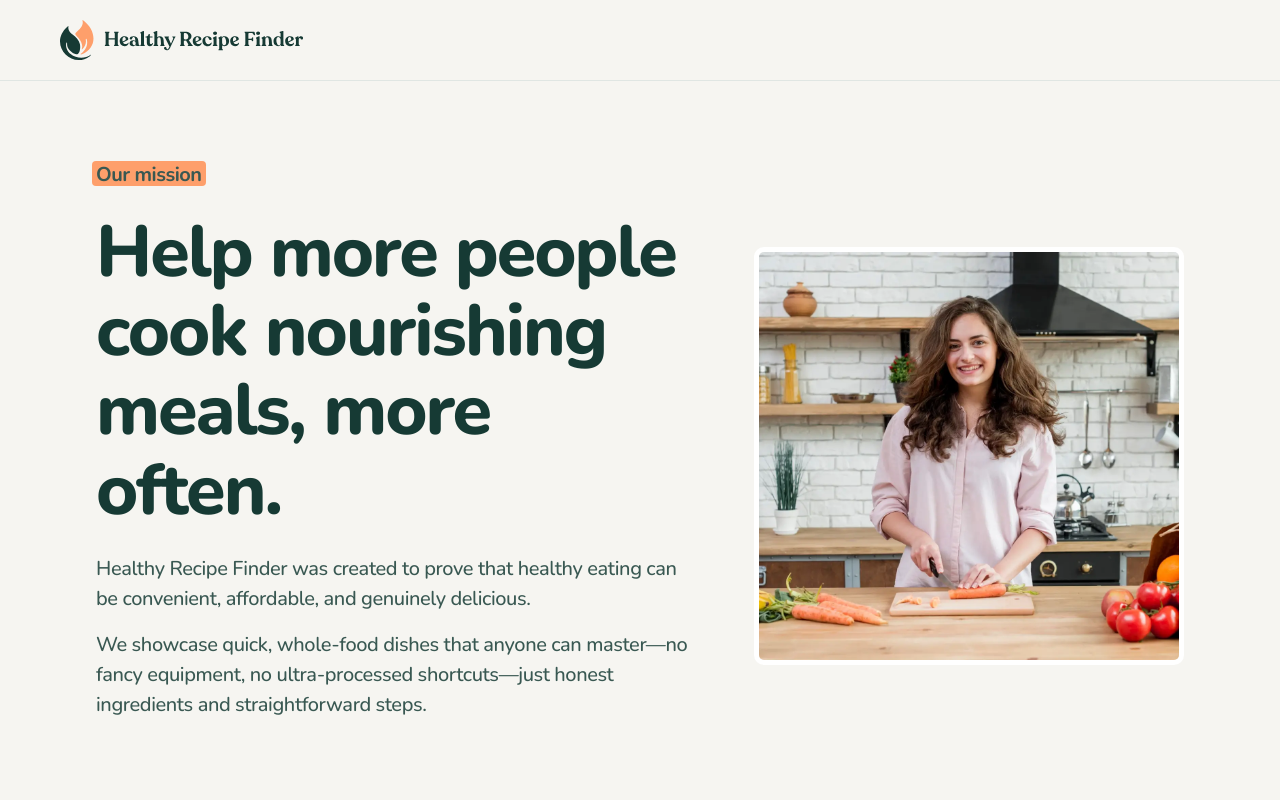
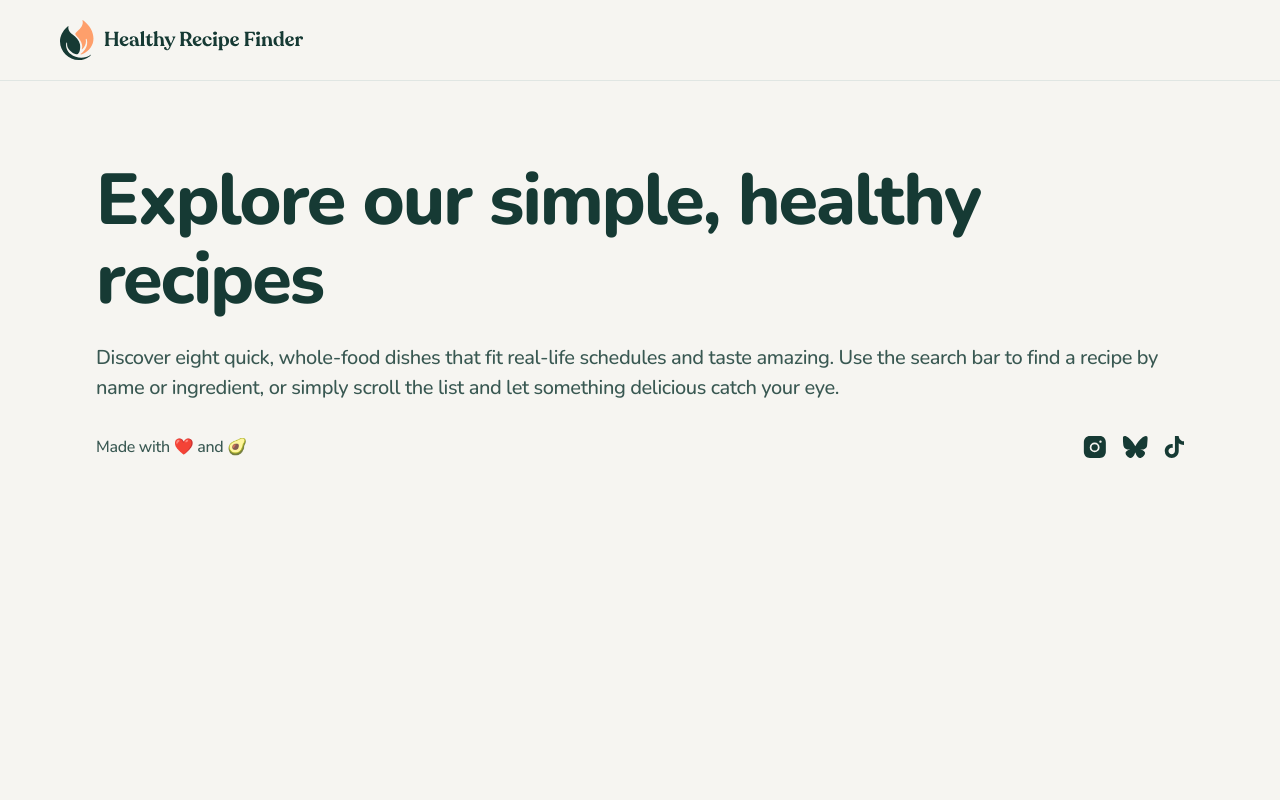
Before and after one commit to haipinggong/recipe-finder, a React (Vite) app: page / in a window 1280 px wide. Shown: the top 800 px of the page. Built offline with nearby package versions, Linux system fonts and the light colour scheme.

Commit message:
Add Recipes

```diff
--- a/index.html
+++ b/index.html
@@ -4,7 +4,7 @@
     <meta charset="UTF-8" />
     <link rel="icon" type="image/svg+xml" href="/vite.svg" />
     <meta name="viewport" content="width=device-width, initial-scale=1.0" />
-    <title>Healthy Recipe Finder</title>
+    <title>Frontend Mentor | Recipe finder website</title>
   </head>
   <body>
     <div id="root"></div>
--- a/src/App.tsx
+++ b/src/App.tsx
@@ -1,5 +1,6 @@
 import { Home } from "./pages/Home/Home";
 import { About } from "./pages/About/About";
+import { Recipes } from "./pages/Recipes/Recipes";
 import { Header } from "./components/Header/Header";
 import { Footer } from "./components/Footer/Footer";
 
@@ -8,7 +9,8 @@ function App() {
     <>
       <Header />
       {/* <Home /> */}
-      <About />
+      {/* <About /> */}
+      <Recipes />
       <Footer />
     </>
   );
--- /dev/null
+++ b/src/pages/Recipes/Hero/Hero.styles.ts
@@ -0,0 +1,48 @@
+import { type SxProps, type Theme } from "@mui/material";
+
+export const styles: Record<string, SxProps<Theme>> = {
+  container: (theme: Theme) => ({
+    display: "flex",
+    flexDirection: "column",
+    alignItems: "flex-start",
+    marginTop: 6,
+    [theme.breakpoints.up("lg")]: {
+      alignItems: "center",
+      marginTop: 10,
+      flexDirection: "row",
+      gap: 8,
+    },
+  }),
+  content: {
+    display: "flex",
+    flexDirection: "column",
+    alignItems: "flex-start",
+    gap: 3,
+  },
+  title: {
+    position: "relative",
+    "&::before": {
+      content: '""',
+      position: "absolute",
+      left: "-4px",
+      right: "-4px",
+      height: "1.25em",
+      backgroundColor: "#FE9F6B",
+      zIndex: -1,
+      borderRadius: 1,
+    },
+  },
+  description: {
+    display: "flex",
+    flexDirection: "column",
+    gap: 2,
+  },
+  image: {
+    width: "100%",
+    height: "100%",
+    objectFit: "cover",
+    marginTop: 5,
+    border: `5px solid white`,
+    borderRadius: 2.5,
+  },
+};
--- /dev/null
+++ b/src/pages/Recipes/Hero/Hero.tsx
@@ -0,0 +1,22 @@
+import { Box, Typography } from "@mui/material";
+import { styles } from "./Hero.styles";
+
+export const Hero = () => {
+  return (
+    <Box component="section" sx={styles.container}>
+      <Box sx={styles.content}>
+        <Typography variant="h1">
+          Explore our simple, healthy recipes
+        </Typography>
+        <Box sx={styles.description}>
+          <Typography>
+            Discover eight quick, whole-food dishes that fit real-life schedules
+            and taste amazing. Use the search bar to find a recipe by name or
+            ingredient, or simply scroll the list and let something delicious
+            catch your eye.
+          </Typography>
+        </Box>
+      </Box>
+    </Box>
+  );
+};
--- /dev/null
+++ b/src/pages/Recipes/Recipes.styles.ts
@@ -0,0 +1,15 @@
+import { type SxProps, type Theme } from "@mui/material";
+
+export const styles: Record<string, SxProps<Theme>> = {
+  container: (theme: Theme) => ({
+    display: "flex",
+    flexDirection: "column",
+    paddingInline: 2,
+    [theme.breakpoints.up("sm")]: {
+      paddingInline: 4,
+    },
+    [theme.breakpoints.up("md")]: {
+      paddingInline: 12,
+    },
+  }),
+};
--- /dev/null
+++ b/src/pages/Recipes/Recipes.tsx
@@ -0,0 +1,11 @@
+import { Box } from "@mui/material";
+import { Hero } from "./Hero/Hero";
+import { styles } from "./Recipes.styles";
+
+export const Recipes = () => {
+  return (
+    <Box component="main" sx={styles.container}>
+      <Hero />
+    </Box>
+  );
+};
```
Also changed, not shown: src/data/data.json (renamed from starter-code/data.json).
